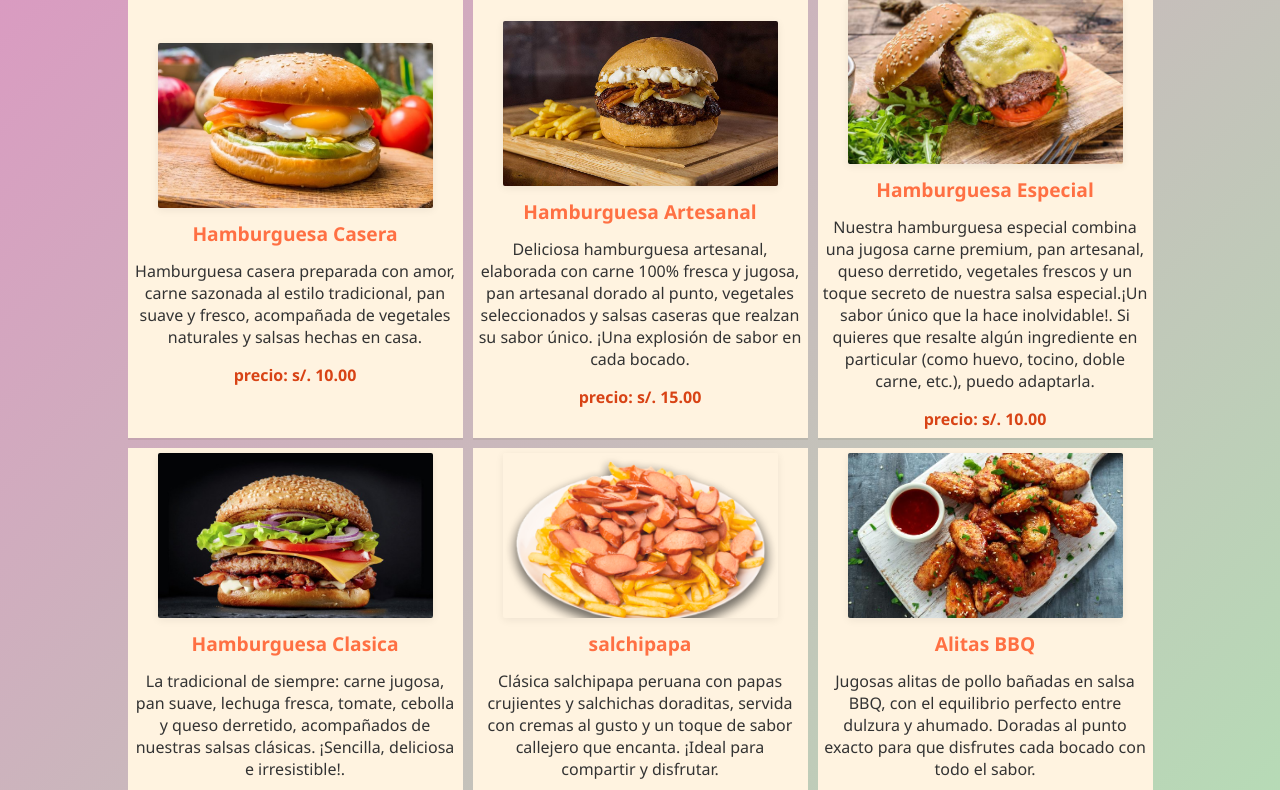
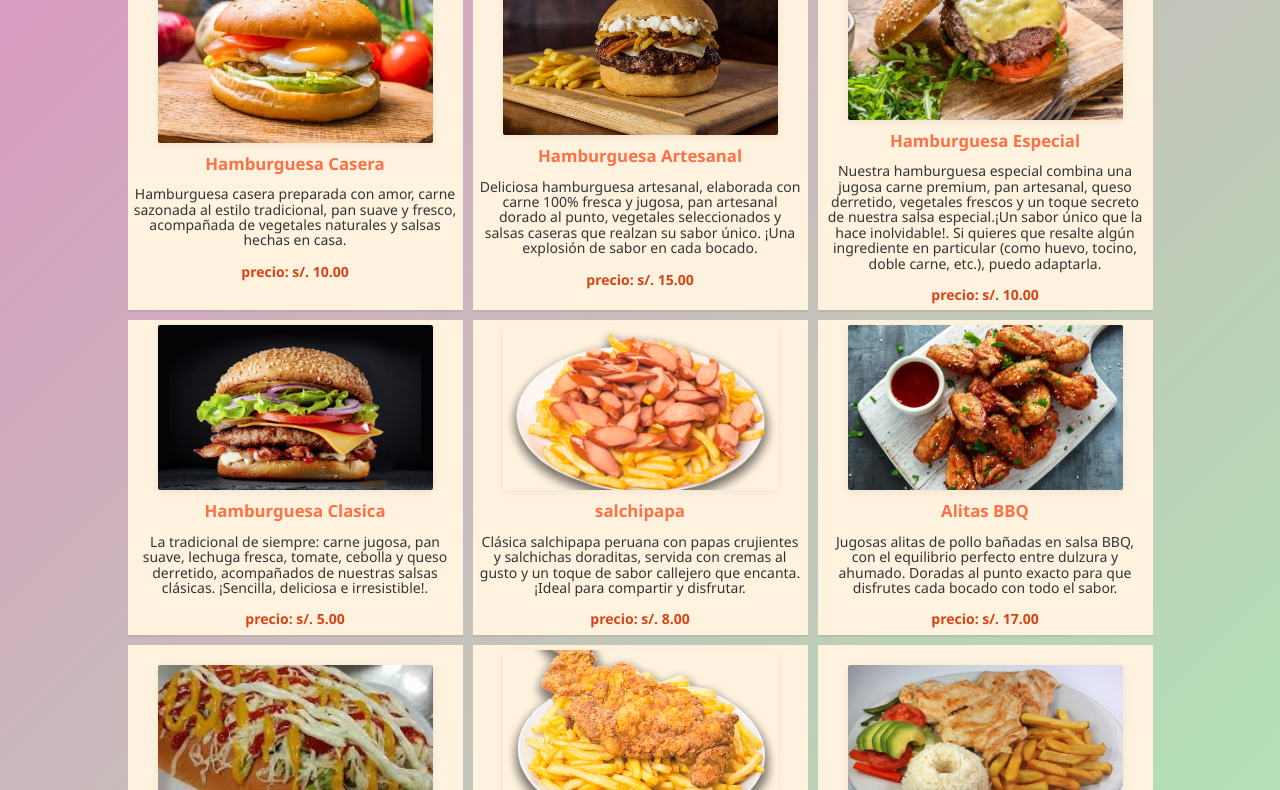
Before and after one commit to merysalinas/merysalinas.github.io, a plain HTML site: page index.html in a window 1280 px wide. Shown: the part 205-995 px from the top of the page. Drawn offline with Linux system fonts and the light colour scheme.

Commit message:
Add files via upload

```diff
--- a/index.html
+++ b/index.html
@@ -7,7 +7,27 @@
     <title>"La Esquina de los Gustitos"</title>
     <link rel="shortcut icon" href="img/icon.png" type="image/x-icon">
     <link rel="stylesheet" href="css/estilos.css">
-
+    <style>
+        html {
+            font-size: 12px;
+        }
+        body {
+            font-size: 0.9rem;
+        }
+    </style>
+    <style>
+        html {
+            font-size: 14px;
+        }
+        body {
+            font-size: 1rem;
+        }
+    </style>
+    <style>
+    body, p, h1, h2, h3, h4, h5, h6, li {
+        line-height: 1.1;
+    }
+    </style>
 </head>
 
 <body>
@@ -19,6 +39,7 @@
                 <li><a href="index.html">Inicio</a></li>
                 <li><a href="personal.html">Personal</a></li>
                 <li><a href="contacto.html">Contacto</a></li>
+                <li><a href="menu.html">Menú</a></li>
             </ul>
         </nav>
     </header>
```
Also changed, not shown: personal.html (line endings or trailing spaces).
